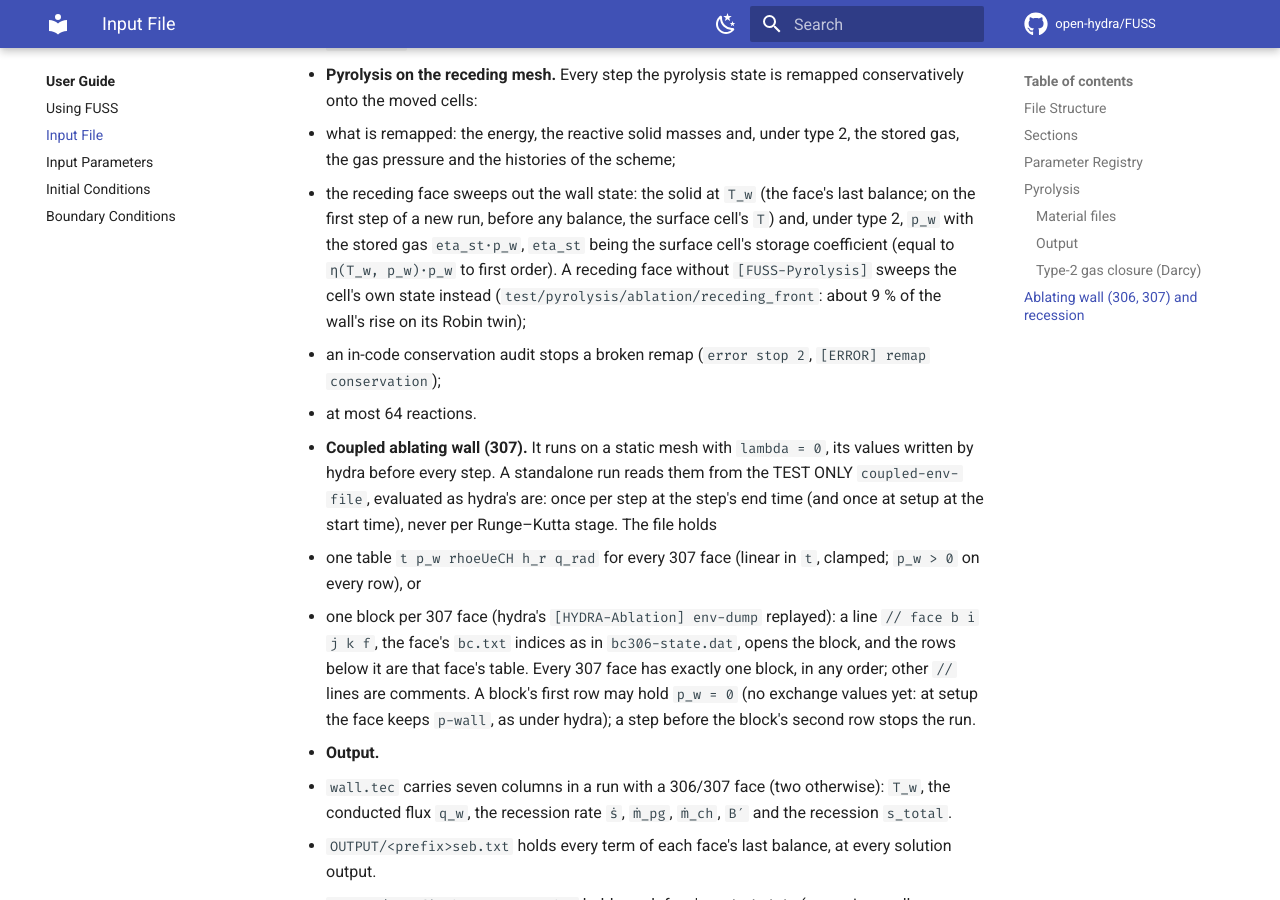
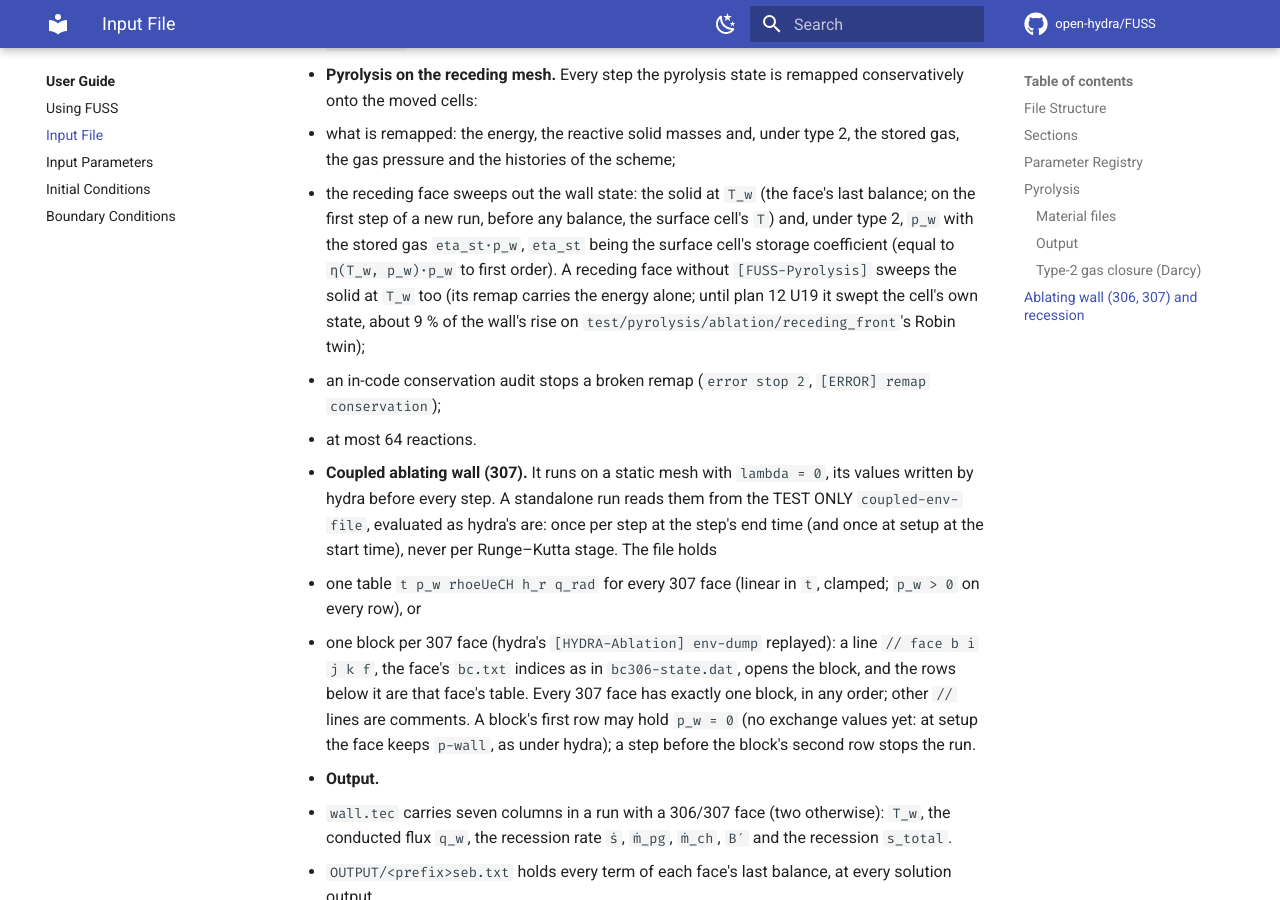
Before and after one commit to open-hydra/FUSS, an MkDocs documentation site: the page built from docs/user/input.md, in a window 1280 px wide and 900 px high, scrolled down 6904 px. Built offline with MkDocs 1.6.1 and Material for MkDocs 9.7.7, drawn with Linux system fonts in a browser that asks for light colours; comment, search, counter and statistics services are not loaded.

Commit message:
fuss: the legacy remap sweeps the wall state at a receding 306 face (plan 12 U19 (b))
A receding 306 face without [FUSS-Pyrolysis] goes through Remap_State_ALE,
whose inward boundary face took the cell's own h: the energy that left with
the swept solid was the cell's, first order low when T_w > T_cell (+9.0e-2 of
the wall's rise on receding_front's Robin twin). Through a receding 306 face
the remap now takes co_H(matID, Tw_prev), the solid at the face's T_w of its
last balance, as the pyrolysis remap does (P-D3); the cell's own h while
Tw_prev is not > 0 (the first step of a new run, F3).
- Map306_Setup (once, single thread): the 306 face id per block and, for a
  block that has one, the bc index of each cell's 306 face; both remaps use it
  (Remap_Setup calls it; idx is allocated only for those blocks). Block dims
  are known on every rank, so the map is the same under MPI.
- 307 cannot recede (refused at setup, demo abl307_receding): no other path.
- Restart: Tw_prev already returns from bc306-state.dat (17 digits) without
  pyrolysis; a scratch build that drops the read fails the restart gate on
  conjugate_receding (5.57e-7 > 1e-11).
docs/user/input.md: the legacy path sweeps the solid at T_w too.

Results move on the 4 suite cases with a 306 face and no [FUSS-Pyrolysis]
(re-recorded, attributed, two commits on). receding_front's gate asserts the
old behaviour of twin_legacy until the next commit.

Co-Authored-By: Claude Opus 5.5 (1M context) <noreply@anthropic.com>
Claude-Session: https://claude.ai/code/session_01Q6mgzZ4Em2XSijeD1s9D94

```diff
--- a/docs/user/input.md
+++ b/docs/user/input.md
@@ -173,8 +173,8 @@ All keys: [Parameter Registry](registry.md#fuss-ablation).
   - the receding face sweeps out the wall state: the solid at `T_w` (the face's last balance; on the first step of a
     new run, before any balance, the surface cell's `T`) and, under type 2, `p_w` with the stored gas `eta_st·p_w`,
     `eta_st` being the surface cell's storage coefficient (equal to `η(T_w, p_w)·p_w` to first order). A receding face
-    without `[FUSS-Pyrolysis]` sweeps the cell's own state instead (`test/pyrolysis/ablation/receding_front`: about
-    9 % of the wall's rise on its Robin twin);
+    without `[FUSS-Pyrolysis]` sweeps the solid at `T_w` too (its remap carries the energy alone; until plan 12 U19 it
+    swept the cell's own state, about 9 % of the wall's rise on `test/pyrolysis/ablation/receding_front`'s Robin twin);
   - an in-code conservation audit stops a broken remap (`error stop 2`, `[ERROR] remap conservation`);
   - at most 64 reactions.
 - **Coupled ablating wall (307).** It runs on a static mesh with `lambda = 0`, its values written by hydra before every
```
Also changed, not shown: 1 other file.
